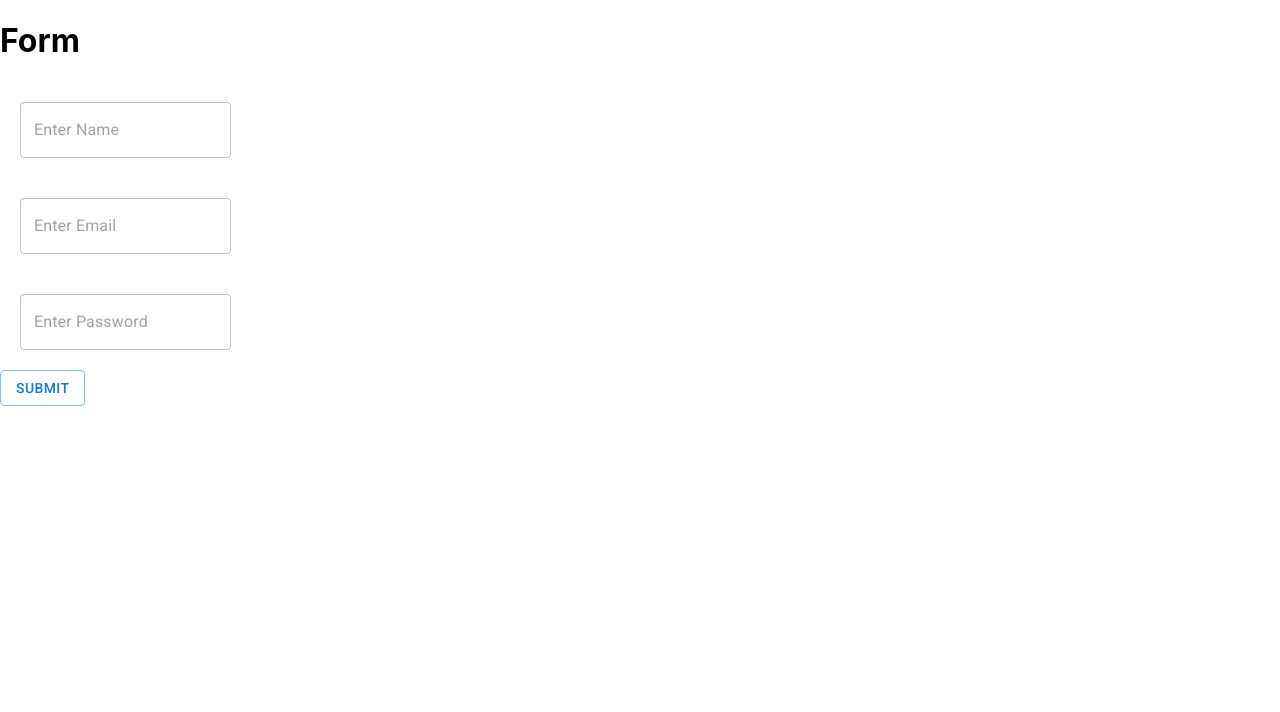
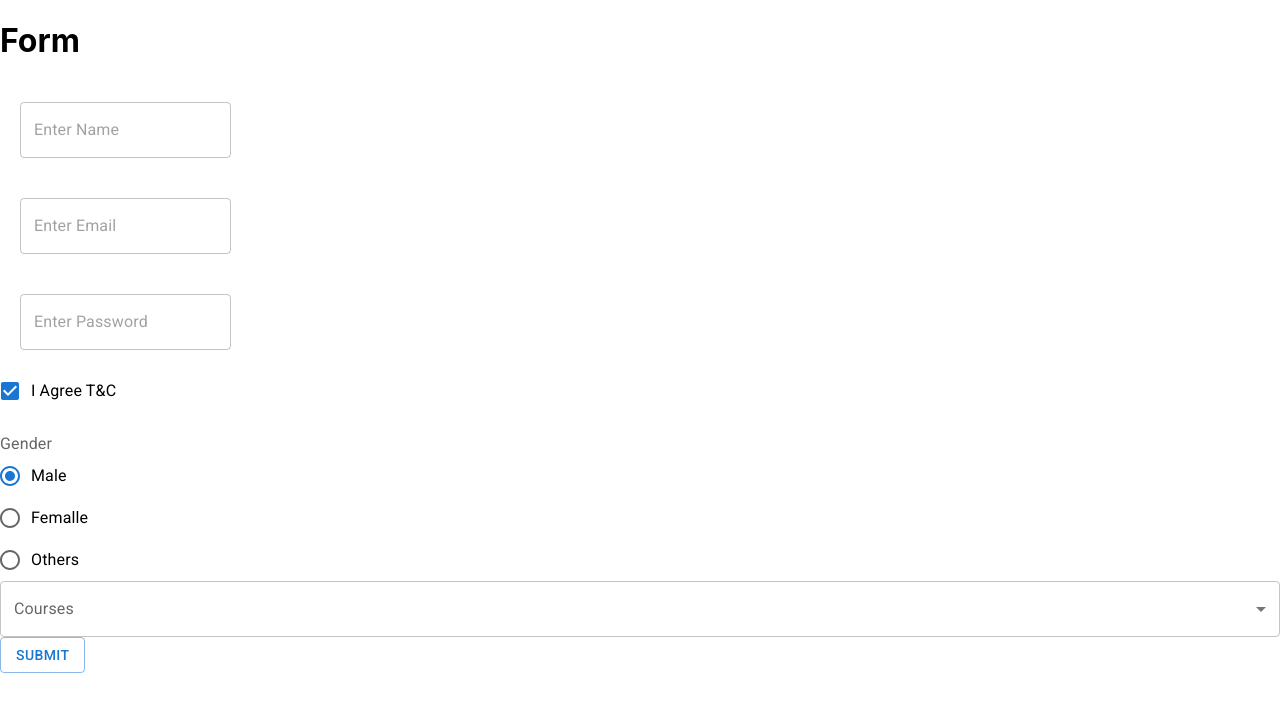
Before and after one commit to shoaibakhterqadri/ReactAppWithMaterialUI, a React (Create React App) app in the folder practice-react-with-material-ui/: page / in a window 1280 px wide. Shown: the top 712 px of the page. Built offline with nearby package versions, Linux system fonts and the light colour scheme.

Commit message:
Form is completed

```diff
--- a/practice-react-with-material-ui/src/components/Form.jsx
+++ b/practice-react-with-material-ui/src/components/Form.jsx
@@ -1,11 +1,14 @@
 import { React, useState } from "react";
-import { TextField, Button } from "@mui/material";
+import { TextField, Button, FormControl, InputLabel,Select,MenuItem, Checkbox, FormControlLabel, FormGroup, FormLabel, RadioGroup,Radio } from "@mui/material";
 
 function Form() {
   const [inputs, setInputs] = useState({
     name: "",
     email: "",
     password: "",
+    courses:"",
+    terms:true,
+    gender:""
   });
 
   const handleChange = (e) => {
@@ -53,6 +56,35 @@ function Form() {
           sx={{ margin: "20px" }}
         ></TextField>
         <br />
+        <FormGroup>
+          <FormControlLabel label="I Agree T&C"
+          control={<Checkbox defaultChecked
+          onChange={()=>
+          setInputs((prevState)=>
+          ({...prevState,terms:!inputs.terms}))}
+          /> }></FormControlLabel>
+        </FormGroup>
+        <br />
+        <FormControl>
+          <FormLabel>Gender</FormLabel>
+          <RadioGroup name="gender" defaultValue={'male'} onChange={handleChange}>
+          <FormControlLabel  value={'male'} label="Male" control={<Radio />}></FormControlLabel>
+          <FormControlLabel  value={'female'} label="Femalle" control={<Radio />}></FormControlLabel>
+          <FormControlLabel  value={'other'} label="Others" control={<Radio />}></FormControlLabel>
+          </RadioGroup>
+        </FormControl>
+        <br />
+
+         <FormControl fullWidth>
+          <InputLabel id="menu">Courses</InputLabel>
+          <Select name="courses" label="courses" value={inputs.courses} onChange={handleChange}>
+           <MenuItem value={"mongodb"}>Mongodb</MenuItem>
+           <MenuItem value={"react"}>React</MenuItem>
+           <MenuItem value={"node"}>Node</MenuItem>
+           <MenuItem value={"express"}>Express</MenuItem>
+          </Select>
+         </FormControl>
+
         <Button type="submit" variant="outlined">
           Submit
         </Button>
```
